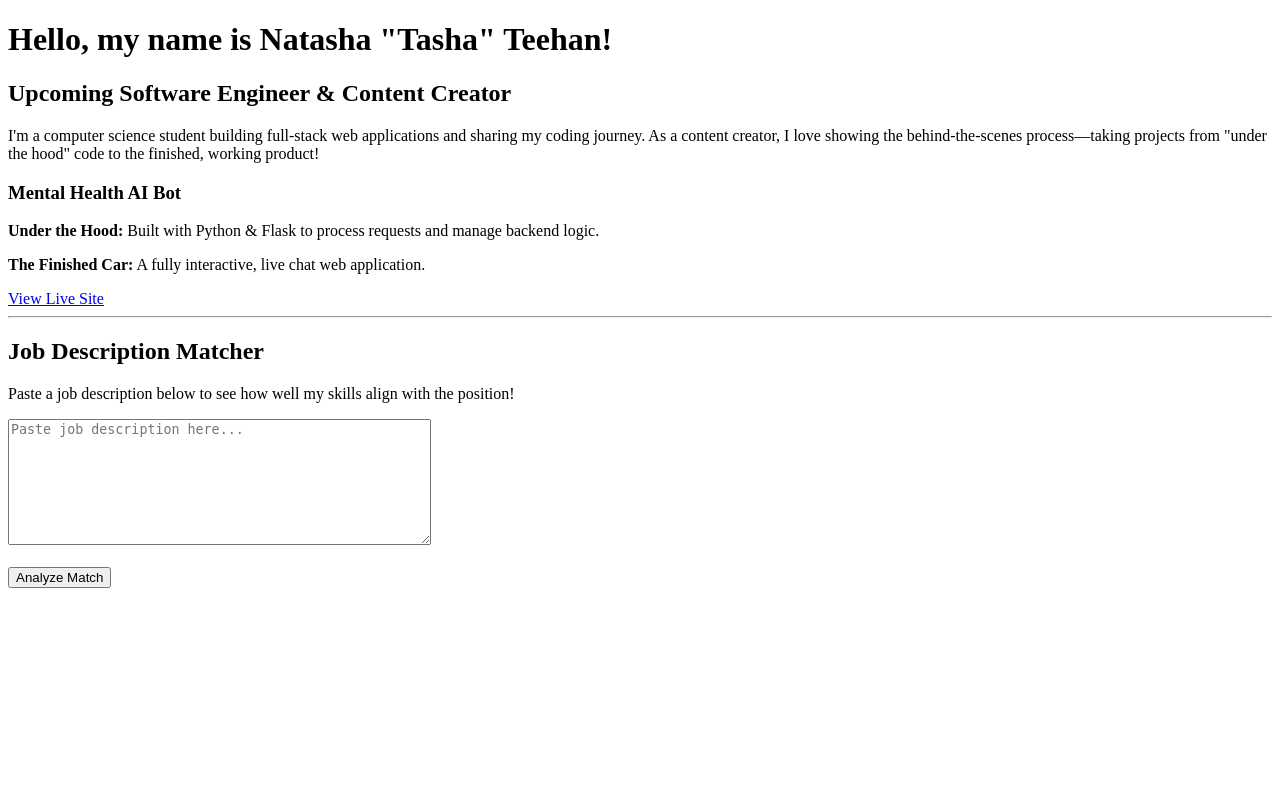
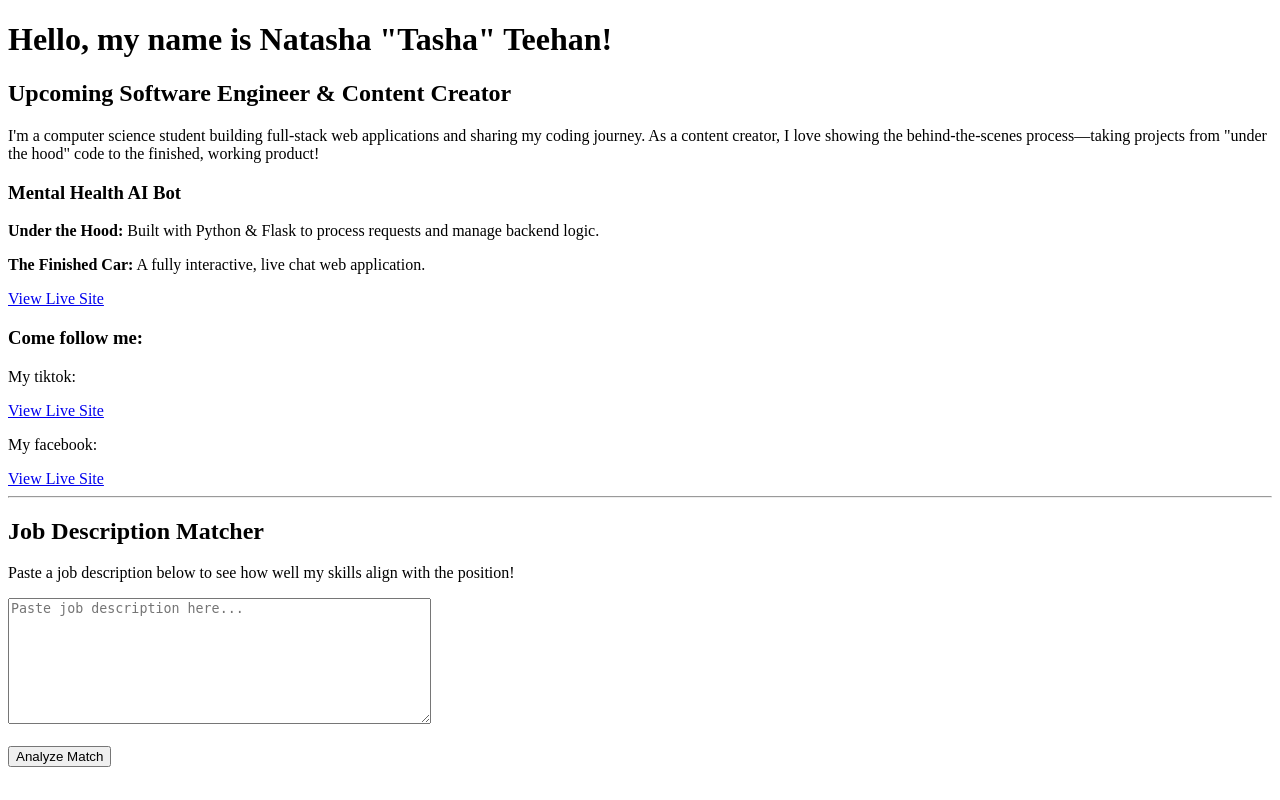
Before and after one commit to Tinypikachu2/Mental_health_ai_buddy, a Flask app: page / in a window 1280 px wide. Run offline with Flask 3, Linux system fonts and the light colour scheme.

Commit message:
updated broken link to mental health ai bot added links to my tik tok and facebook pages

```diff
--- a/WelcomeScreen/AiSWE.py
+++ b/WelcomeScreen/AiSWE.py
@@ -40,4 +40,4 @@ def matcher():
     return render_template('matcher.html', results=results)
 
 if __name__ == "__main__":
-    app.run(debug=True, port=5005)
+    app.run(debug=True, port=5009)
--- a/WelcomeScreen/templates/matcher.html
+++ b/WelcomeScreen/templates/matcher.html
@@ -21,13 +21,24 @@
       <a href="https://mental-health-ai-buddy-3-viko.onrender.com/" target="_blank" rel="noopener noreferrer">View Live Site</a>
     </div>
 
+        <div class="project-card">
+      <h3>Come follow me:</h3>
+            <p>My tiktok:</p>
+      <a href="https://www.tiktok.com/@xxtiny.pikachuxx" target="_blank" rel="noopener noreferrer">View Live Site</a>
+            <p>My facebook:</p>
+          <a href="https://www.facebook.com/share/19ScxeMXEs/?mibextid=wwXIfr" target="_blank" rel="noopener noreferrer">View Live Site</a>
+        </div>
+
+
     <hr>
 
     <h2>Job Description Matcher</h2>
     <p>Paste a job description below to see how well my skills align with the position!</p>
 
     <form action="/matcher" method="post">
-      <textarea name="job_description" rows="8" cols="50" placeholder="Paste job description here..." required></textarea><br><br>
+        <label>
+            <textarea name="job_description" rows="8" cols="50" placeholder="Paste job description here..." required></textarea>
+        </label><br><br>
       <button type="submit">Analyze Match</button>
     </form>
 
```
